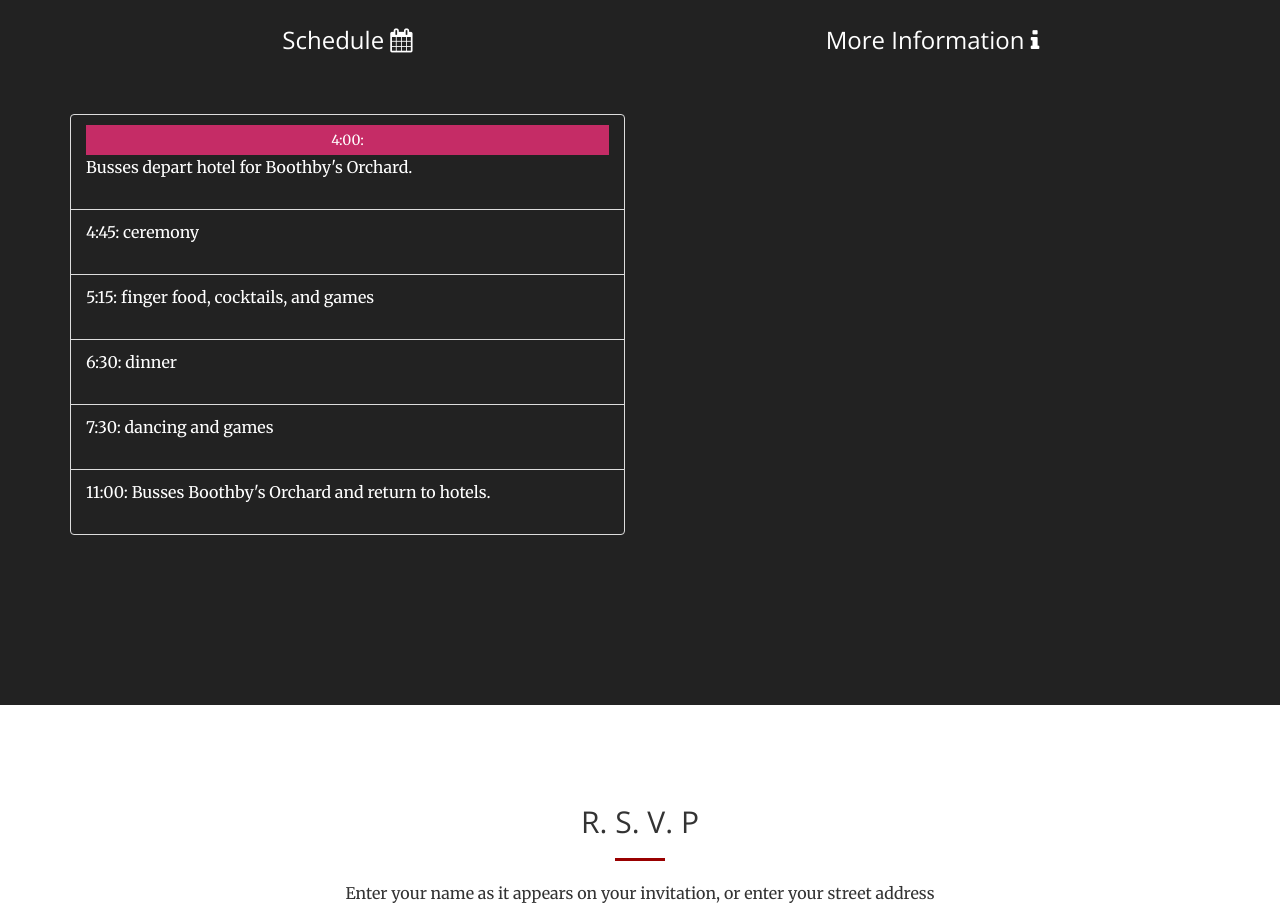
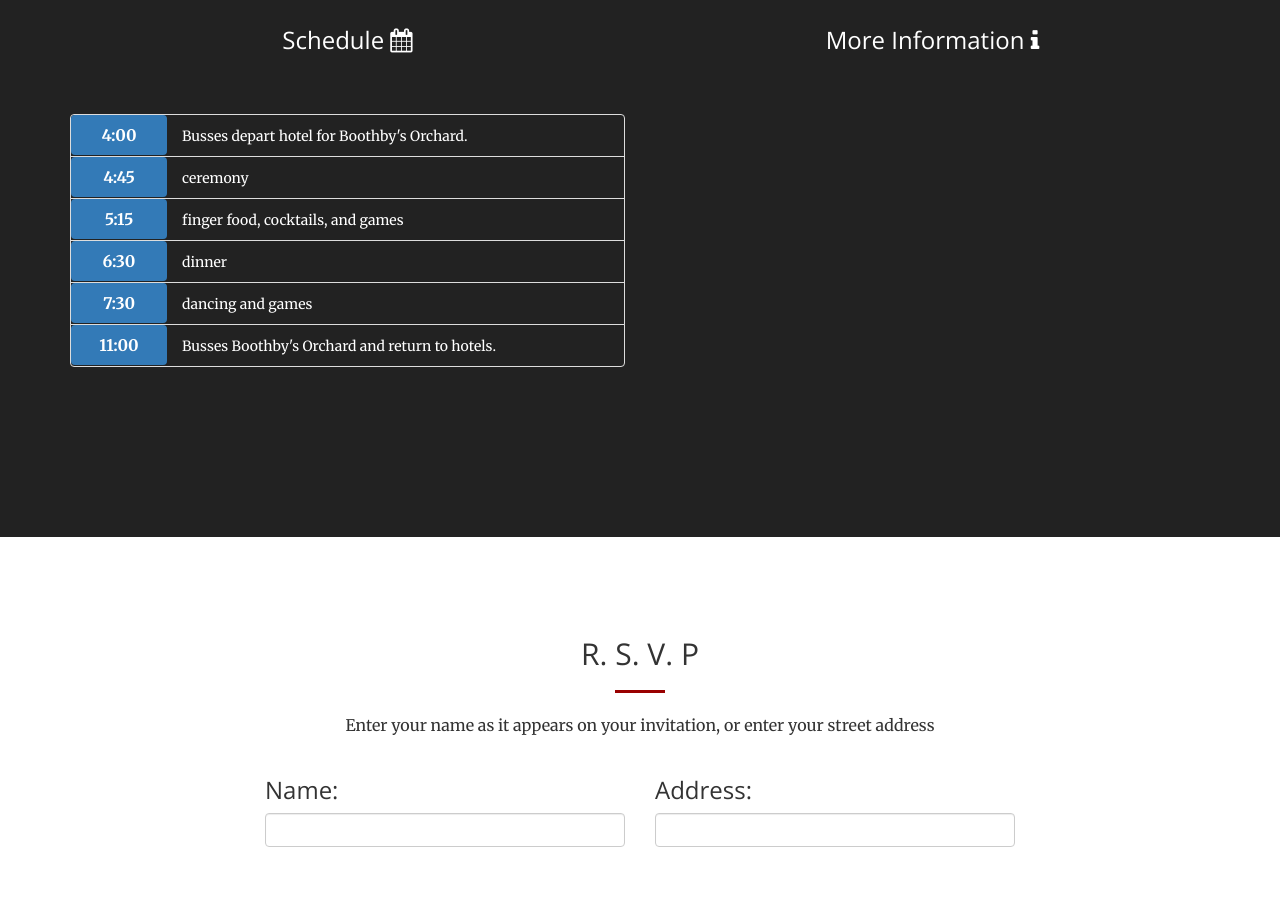
Before and after one commit to flyiniggle/hitched, a website: page index.html in a window 1280 px wide. Shown: the part 2469-3383 px from the top of the page. Drawn offline with nearby package versions, Linux system fonts and the light colour scheme.

Commit message:
the schedule is le pretty now

```diff
--- a/index.html
+++ b/index.html
@@ -250,27 +250,24 @@
                 <div class="col-lg-6">
                     <h3 class="text-center">Schedule <span class="fa fa-calendar" aria-hidden="true"></span></h3>
                     <aside>
-                        <ul class="list-group">
+                        <ul id="scheduleList" class="list-group">
                             <li class="list-group-item bg-dark">
-                                <time datetime="2014-07-20">
-                                        <span class="time">4:00: </span>
-                                </time>
-                                <p>Busses depart hotel for Boothby's Orchard.</p>
+                                 <div class="label label-primary">4:00 </div>Busses depart hotel for Boothby's Orchard.
                             </li>
                             <li class="list-group-item bg-dark">
-                                <p><span>4:45: </span>ceremony</p>
+                                <div class="label label-primary">4:45 </div>ceremony
                             </li>
                             <li class="list-group-item bg-dark">
-                                <p><span>5:15: </span>finger food, cocktails, and games</p>
+                                <div class="label label-primary">5:15 </div>finger food, cocktails, and games
                             </li>
                             <li class="list-group-item bg-dark">
-                                <p><span>6:30: </span>dinner</p>
+                                <div class="label label-primary">6:30 </div>dinner
                             </li>
                             <li class="list-group-item bg-dark">
-                                <p><span>7:30: </span>dancing and games</p>
+                                <div class="label label-primary">7:30 </div>dancing and games
                             </li>
                             <li class="list-group-item bg-dark">
-                                <p><span>11:00: </span>Busses Boothby's Orchard and return to hotels.</p>
+                                <div class="label label-primary">11:00 </div>Busses Boothby's Orchard and return to hotels.
                             </li>
                         </ul>
                     </aside>
--- a/less/creative.less
+++ b/less/creative.less
@@ -364,12 +364,11 @@ body {
     webkit-tap-highlight-color: @gray-darker;
 }
 
-time {
-		display: inline-block;
-		width: 100%;
-		color: rgb(255, 255, 255);
-		background-color: rgb(197, 44, 102);
-		padding: 5px;
-		text-align: center;
-		text-transform: uppercase;
-	}
+#scheduleList > li > .label {
+    display: inline-block;
+    width: 6em;
+    line-height: normal;
+    margin: -10px 15px -10px -15px;
+    padding: inherit;
+    font-size: initial;
+}
```
Also changed, not shown: css/creative.css, css/creative.min.css.
